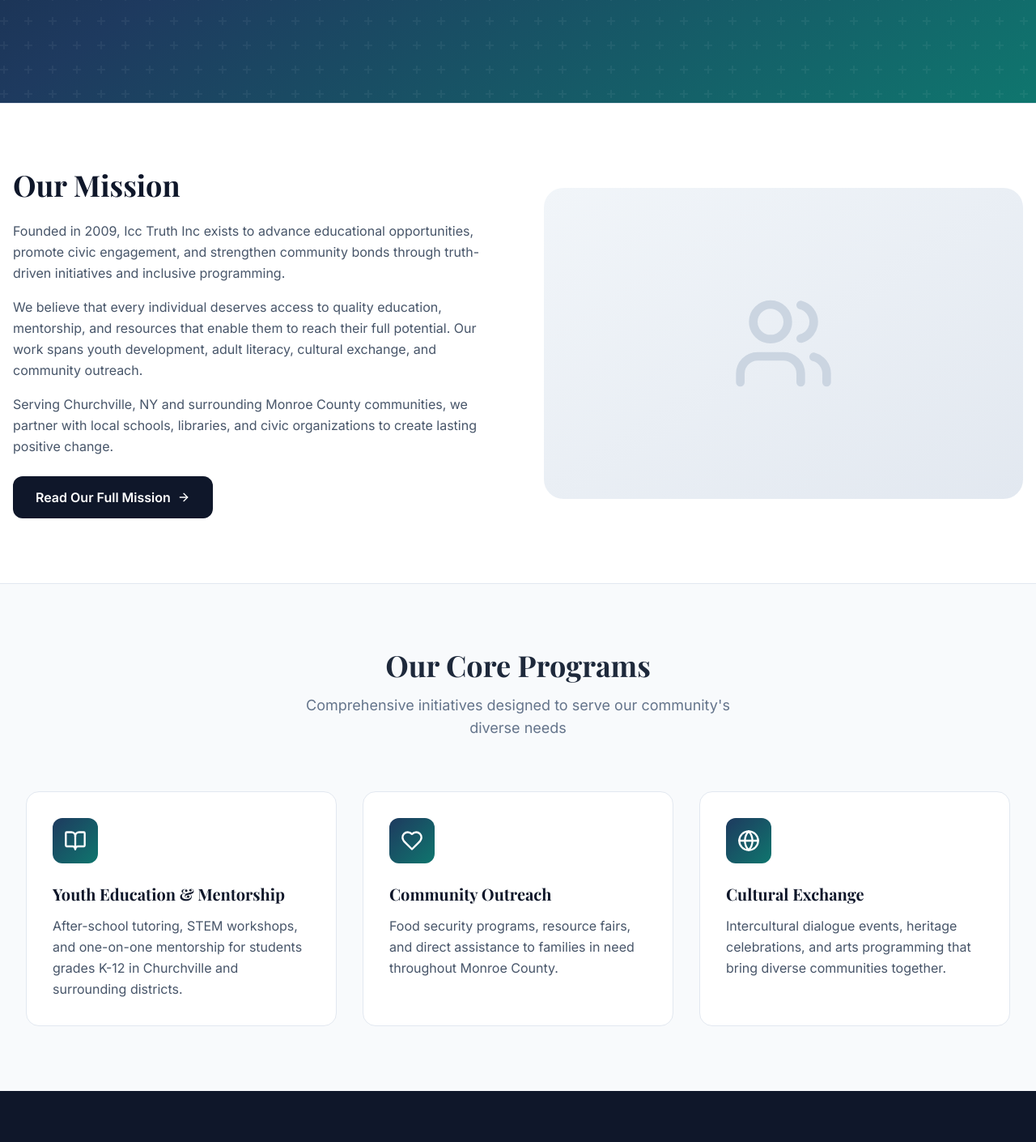
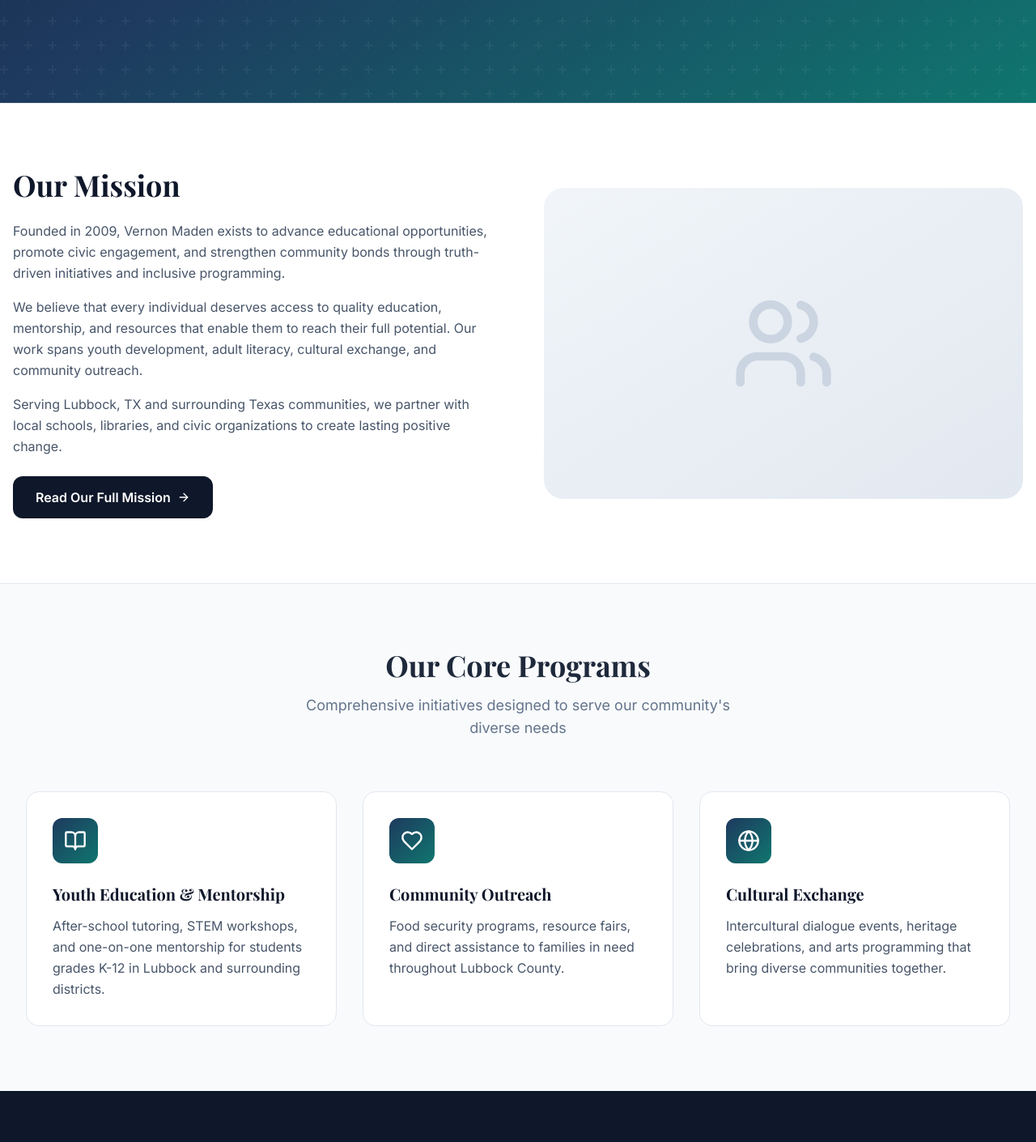
Before and after one commit to irmafiguero199/icctruthinc.com, a React (Vite) app in the folder icctruthinc-website/: page / in a window 1280 px wide. Shown: the part 868-2278 px from the top of the page at 81% size. Built offline with nearby package versions, Linux system fonts and the light colour scheme.

Commit message:
Update Home page for Vernon Maden nonprofit

```diff
--- a/icctruthinc-website/src/pages/Home.jsx
+++ b/icctruthinc-website/src/pages/Home.jsx
@@ -8,9 +8,9 @@
 const Home = () => (
   <>
     <Helmet>
-      <title>Icc Truth Inc | Registered 501(c)(3) Nonprofit | Churchville, NY</title>
-      <meta name="description" content="Icc Truth Inc is a 501(c)(3) nonprofit serving Churchville, NY and Monroe County through education, community outreach, and cultural exchange. EIN: 27-0377373." />
-      <link rel="canonical" href="https://www.icctruthinc.com/" />
+      <title>Vernon Maden | Registered 501(c)(3) Nonprofit | Lubbock, TX</title>
+      <meta name="description" content="Vernon Maden is a 501(c)(3) nonprofit serving Lubbock, TX and surrounding areas through education, community outreach, and cultural exchange. EIN: 87-0974521." />
+      <link rel="canonical" href="https://vernonmaden.com/" />
     </Helmet>
 
     <Hero />
@@ -21,13 +21,13 @@
           <div>
             <h3 className="text-3xl md:text-4xl font-bold text-navy-900 mb-6 font-serif">Our Mission</h3>
             <p className="text-slate-600 leading-relaxed mb-4">
-              Founded in 2009, Icc Truth Inc exists to advance educational opportunities, promote civic engagement, and strengthen community bonds through truth-driven initiatives and inclusive programming.
+              Founded in 2009, Vernon Maden exists to advance educational opportunities, promote civic engagement, and strengthen community bonds through truth-driven initiatives and inclusive programming.
             </p>
             <p className="text-slate-600 leading-relaxed mb-4">
               We believe that every individual deserves access to quality education, mentorship, and resources that enable them to reach their full potential. Our work spans youth development, adult literacy, cultural exchange, and community outreach.
             </p>
             <p className="text-slate-600 leading-relaxed mb-6">
-              Serving Churchville, NY and surrounding Monroe County communities, we partner with local schools, libraries, and civic organizations to create lasting positive change.
+              Serving Lubbock, TX and surrounding Texas communities, we partner with local schools, libraries, and civic organizations to create lasting positive change.
             </p>
             <Link to="/mission" className="btn-primary bg-navy-900 text-white hover:bg-navy-950">
               Read Our Full Mission
@@ -48,8 +48,8 @@
       />
       <div className="grid md:grid-cols-3 gap-8">
         {[
-          { icon: BookOpen, title: 'Youth Education & Mentorship', desc: 'After-school tutoring, STEM workshops, and one-on-one mentorship for students grades K-12 in Churchville and surrounding districts.' },
-          { icon: Heart, title: 'Community Outreach', desc: 'Food security programs, resource fairs, and direct assistance to families in need throughout Monroe County.' },
+          { icon: BookOpen, title: 'Youth Education & Mentorship', desc: 'After-school tutoring, STEM workshops, and one-on-one mentorship for students grades K-12 in Lubbock and surrounding districts.' },
+          { icon: Heart, title: 'Community Outreach', desc: 'Food security programs, resource fairs, and direct assistance to families in need throughout Lubbock County.' },
           { icon: Globe, title: 'Cultural Exchange', desc: 'Intercultural dialogue events, heritage celebrations, and arts programming that bring diverse communities together.' },
         ].map((program) => (
           <div key={program.title} className="card-hover">
```
